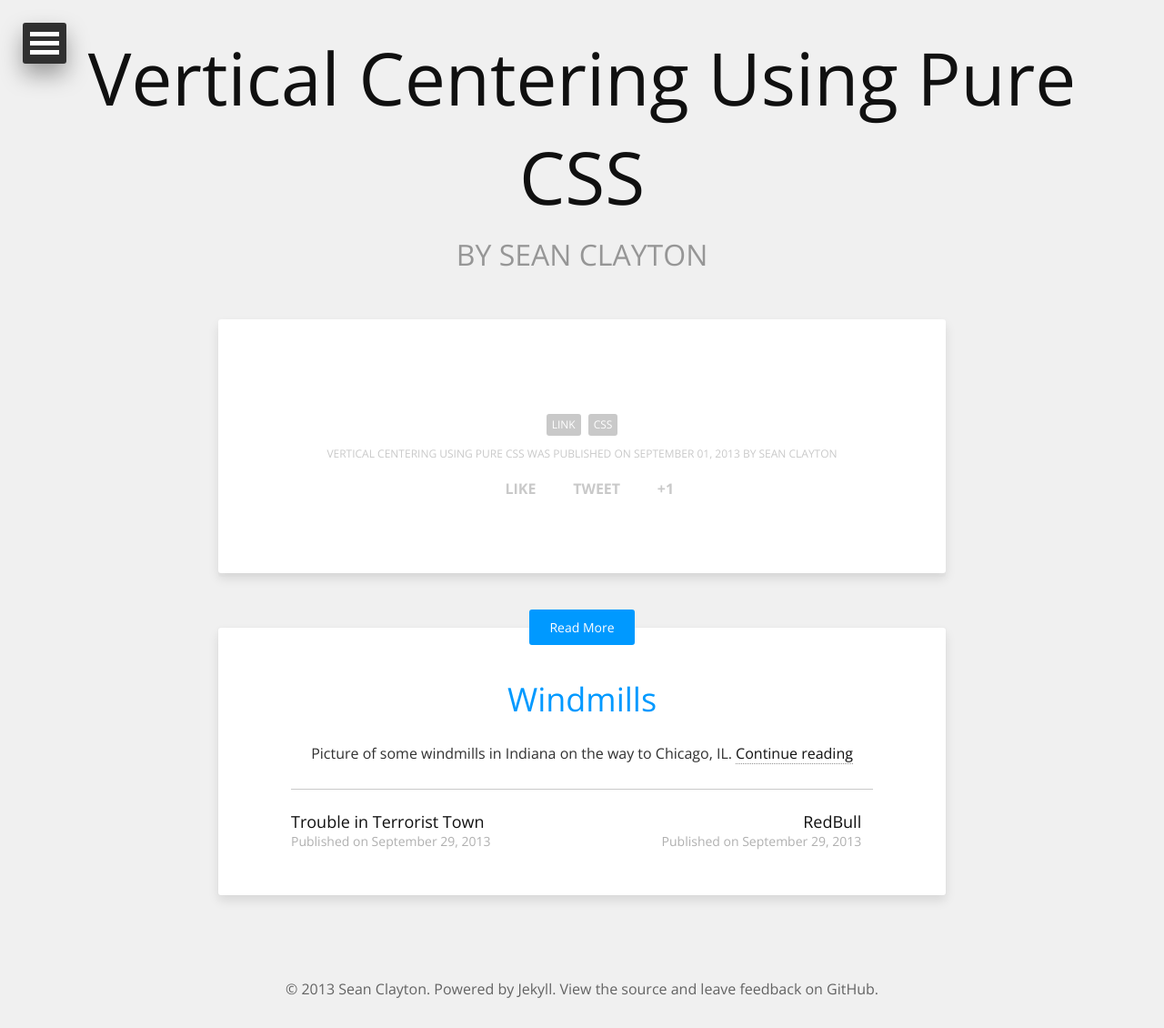
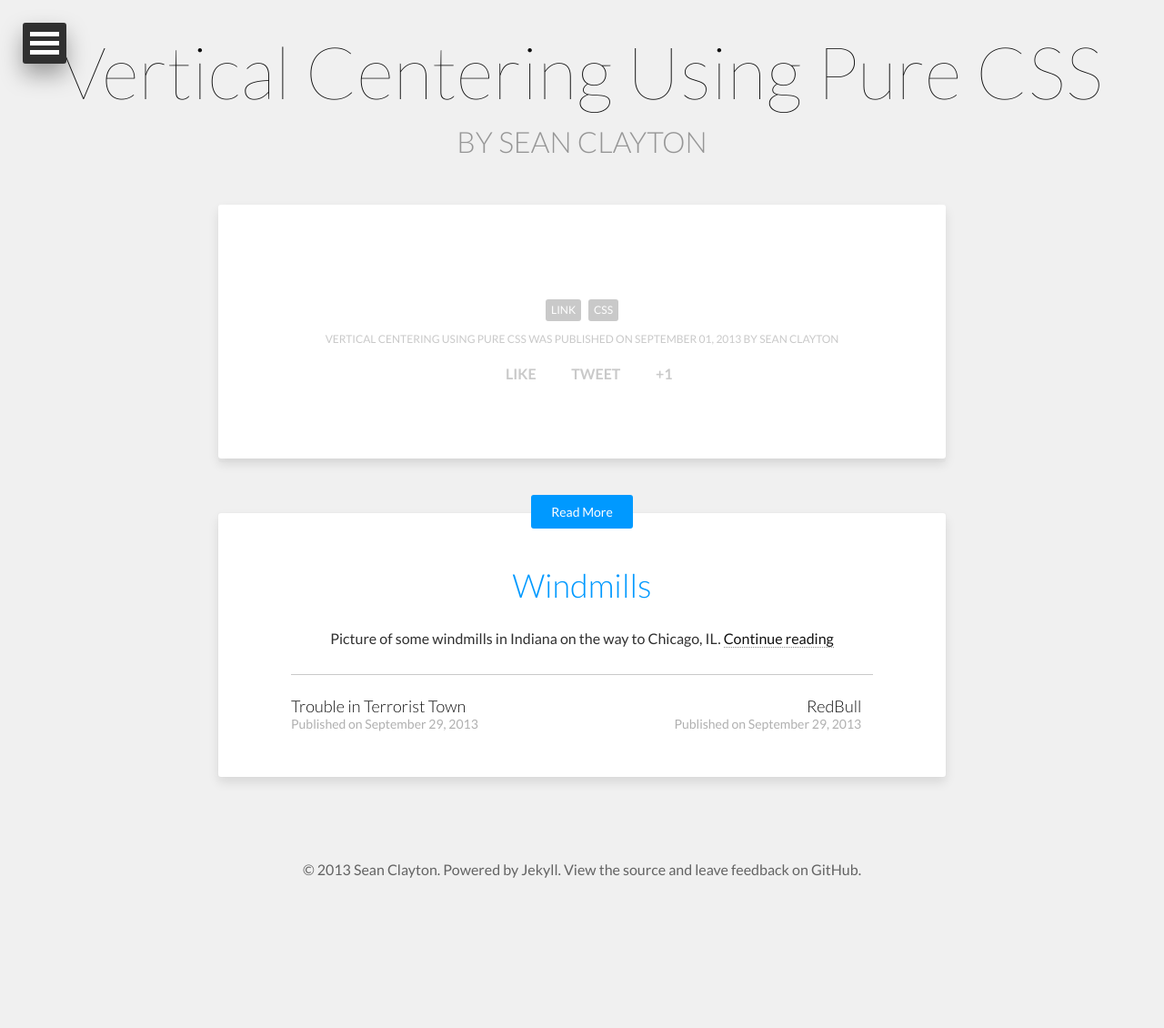
Before and after one commit to outcastgeek/skulbuny.com, a Jekyll site: the page built from _posts/2013-09-28-vertical-centering-using-pure-css.md, in a window 1280 px wide. Shown: the whole page at 91% size. Built offline with Jekyll 4.4.1, drawn with Linux system fonts in a browser that asks for light colours; nearby versions of some CDN libraries; after the commit the page ends 997 px from its top, so only the background shows below that.

Commit message:
Updated font to Lato and increased .entry-title font size to 32

```diff
--- a/_includes/head.html
+++ b/_includes/head.html
@@ -36,7 +36,7 @@
 <!-- For all browsers -->
 <link rel="stylesheet" href="{{ site.url }}/assets/css/main.min.css">
 <!-- Webfonts -->
-<link href="http://fonts.googleapis.com/css?family=Open+Sans:300,400,700,300italic,400italic" rel="stylesheet" type="text/css">
+<link href="http://fonts.googleapis.com/css?family=Lato:100,300,400,700,300italic,400italic" rel="stylesheet" type="text/css">
 
 <meta http-equiv="cleartype" content="on">
 
--- a/assets/less/page.less
+++ b/assets/less/page.less
@@ -210,6 +210,9 @@
 	display: block;
 	margin-bottom: 6px;
 }
+.entry-title {
+	.font-rem(32);
+}
 // Post Pagination Module
 .pagination {
 	margin: 20px 10px;
--- a/assets/less/typography.less
+++ b/assets/less/typography.less
@@ -12,6 +12,7 @@
 	font-weight: 300;
 }
 h1 {
+	font-weight: 100;
 	.font-rem(32);
 }
 
--- a/assets/less/variables.less
+++ b/assets/less/variables.less
@@ -1,7 +1,7 @@
 // Typography
 // --------------------------------------------------
 
-@base-font: 'Open Sans', Calibri, Arial, sans-serif;
+@base-font: 'Lato', Calibri, Arial, sans-serif;
 @heading-font: @base-font;
 @caption-font: @base-font;
 @code-font: Monaco, Menlo, Consolas, "Courier New", monospace;
--- a/index.html
+++ b/index.html
@@ -12,9 +12,9 @@
   <header>
     <div class="entry-meta"><span class="entry-date date published updated"><time datetime="{{ post.date | date_to_xmlschema }}" itemprop="datePublished"><a href="{{ site.url }}{{ post.url }}">{{ post.date | date: "%B %d, %Y" }}</a></time></span><span class="author vcard" itemprop="author" itemscope itemtype="http://schema.org/Person"><span itemprop="name" class="fn"><a href="{{ site.url }}/about" title="About {{ site.owner.name }}" itemprop="url">{{ site.owner.name }}</a></span></span>{% if site.disqus_shortname and post.comments %}&nbsp; &bull; &nbsp;<span class="entry-comments"><a href="{{ site.url }}{{ post.url }}#disqus_thread">Comment</a></span>{% endif %}</div><!-- /.entry-meta -->
     {% if post.link %}
-      <h1 class="entry-title" itemprop="name"><a href="{{ site.url }}{{ post.url }}" rel="bookmark" itemprop="url" title="{{ post.title }}"><i class="icon-double-angle-right"></i></a> <a href="{{ post.link }}">{{ post.title }}</a></h1>
+      <h3 class="entry-title" itemprop="name"><a href="{{ site.url }}{{ post.url }}" rel="bookmark" itemprop="url" title="{{ post.title }}"><i class="icon-double-angle-right"></i></a> <a href="{{ post.link }}">{{ post.title }}</a></h3>
     {% else %}
-      <h1 class="entry-title" itemprop="name"><a href="{{ site.url }}{{ post.url }}" rel="bookmark" title="{{ post.title }}" itemprop="url">{{ post.title }}</a></h1>
+      <h3 class="entry-title" itemprop="name"><a href="{{ site.url }}{{ post.url }}" rel="bookmark" title="{{ post.title }}" itemprop="url">{{ post.title }}</a></h3>
     {% endif %}
   </header>
   <div class="entry-content" itemprop="description">
```
Also changed, not shown: assets/css/main.min.css.
